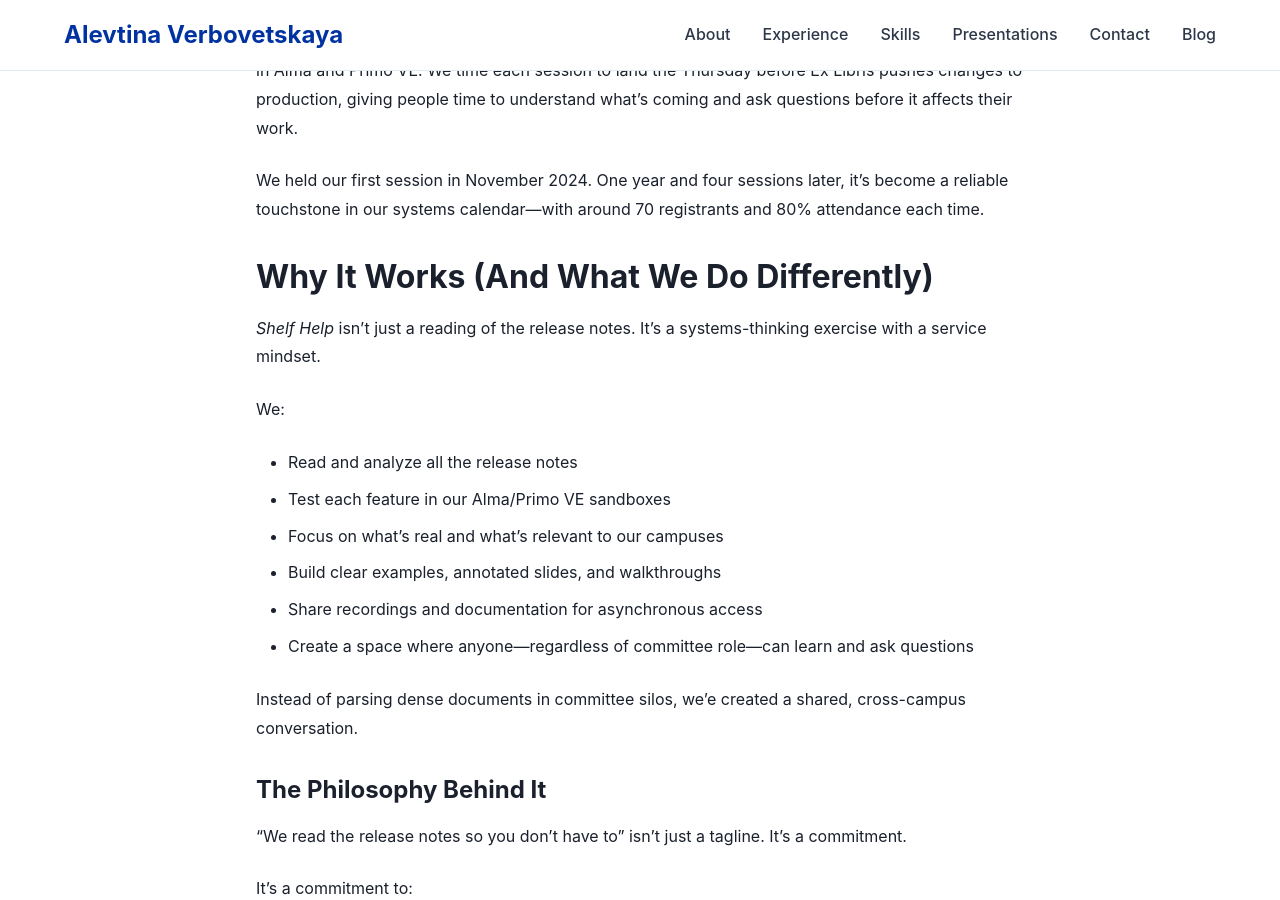
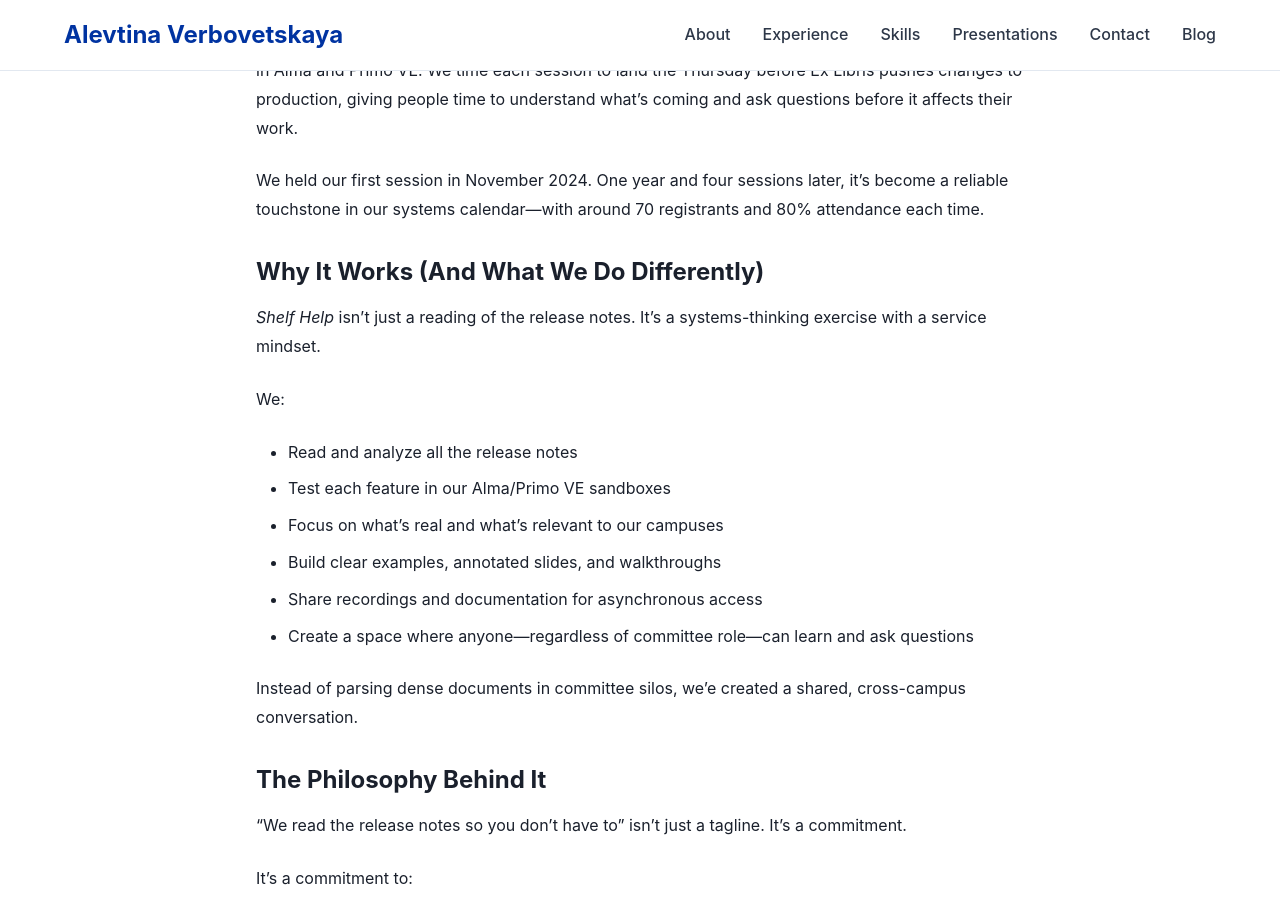
Before and after one commit to alevtina/alevtina.github.io, a Jekyll site: the page built from _posts/2025-08-02-we-read-the-release-notes-so-you-dont-have-to.md, in a window 1280 px wide and 900 px high, scrolled down 1108 px. Built offline with Jekyll 4.4.1, drawn with Linux system fonts in a browser that asks for light colours; some web fonts are replaced.

Commit message:
Updated blog entry (fixed minor formatting issue)

```diff
--- a/_posts/2025-08-02-we-read-the-release-notes-so-you-dont-have-to.md
+++ b/_posts/2025-08-02-we-read-the-release-notes-so-you-dont-have-to.md
@@ -27,7 +27,7 @@ The answer became _Shelf Help_, a quarterly open webinar that walks library staf
 
 We held our first session in November 2024. One year and four sessions later, it’s become a reliable touchstone in our systems calendar—with around 70 registrants and 80% attendance each time.
 
-# Why It Works (And What We Do Differently)
+## Why It Works (And What We Do Differently)
 
 _Shelf Help_ isn't just a reading of the release notes. It's a systems-thinking exercise with a service mindset.
 
```
Also changed, not shown: other parts of _posts/2025-08-02-we-read-the-release-notes-so-you-dont-have-to.md (+1 -1 lines).
